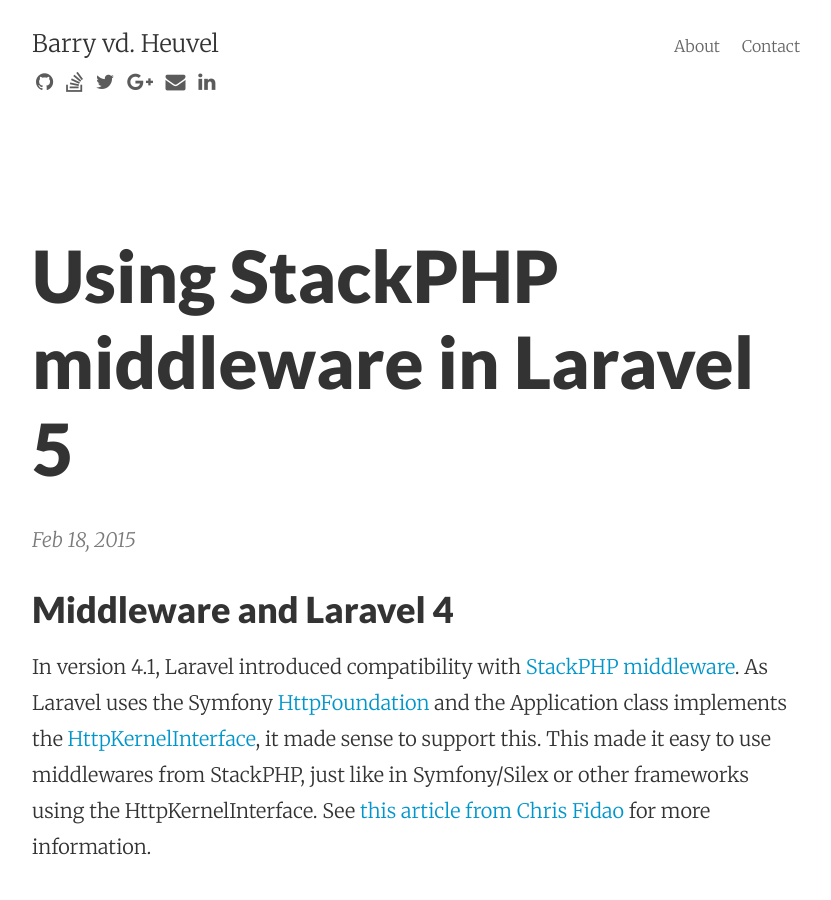
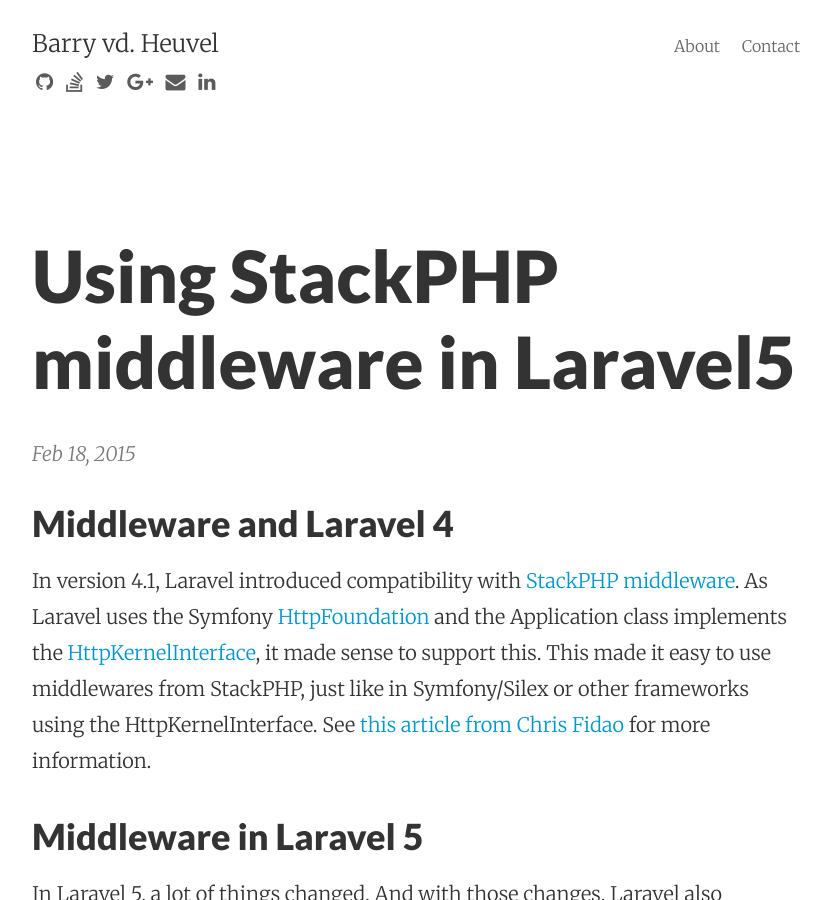
Before and after one commit to barryvdh/barryvdh.github.io, a Jekyll site: the page built from _posts/2015-02-18-using-stackphp-middleware-in-laravel-5.md, in a window 1280 px wide and 900 px high. Shown: the whole window, without its empty margins (224-1055 px from the left). Built offline with Jekyll 4.4.1, drawn with Linux system fonts in a browser that asks for light colours; nearby versions of some CDN libraries.

Commit message:
Update 2015-02-18-using-stackphp-middleware-in-laravel-5.md

```diff
--- a/_posts/2015-02-18-using-stackphp-middleware-in-laravel-5.md
+++ b/_posts/2015-02-18-using-stackphp-middleware-in-laravel-5.md
@@ -1,6 +1,6 @@
 ---
 layout:     post
-title:      Using StackPHP middleware in Laravel 5
+title:      Using StackPHP middleware in Laravel5
 date:       2015-02-18 20:57:00
 excerpt:    Laravel 4 was compatible with StackPHP middleware, but Laravel 5 uses a new way to handle middleware. This blog explains the differences and shows a way to still use Stack middleware.
 categories: laravel
```
